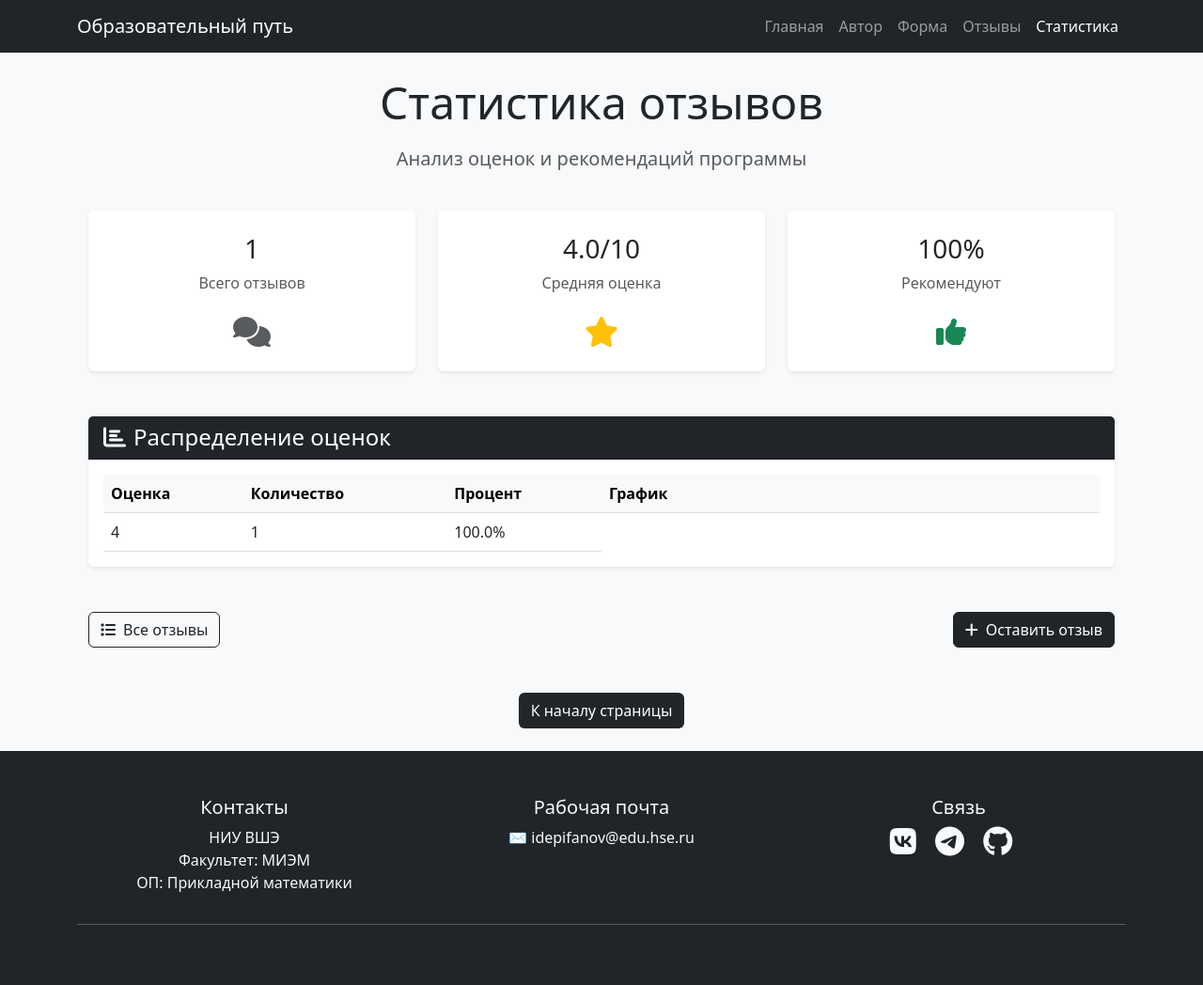
After one commit to EpifanovID/web_site, a Django app: page /app1/feedback_stats/ in a window 1280 px wide. The commit adds this page. Shown: the whole page at 94% size. Run offline with Django 5.2, Linux system fonts and the light colour scheme; tables that the repository leaves empty hold one stand-in row (values such as "Sample post").

Commit message:
Added feedback stats

```diff
--- a/app1/templates/app1/base.html
+++ b/app1/templates/app1/base.html
@@ -34,6 +34,9 @@
                 </li>
                 <li class="nav-item">
                     <a class="nav-link {% if request.path == '/app1/feedback_list/' %}active{% endif %}" href="/app1/feedback_list/">Отзывы</a>
+                </li>
+                <li class="nav-item">
+                    <a class="nav-link {% if request.path == '/app1/feedback_stats/' %}active{% endif %}" href="/app1/feedback_stats/">Статистика</a>
                 </li>
             </ul>
         </div>
--- /dev/null
+++ b/app1/templates/app1/feedback_stats.html
@@ -0,0 +1,106 @@
+{% extends "app1/base.html" %}
+
+{% block title %}Статистика отзывов{% endblock %}
+
+{% block content %}
+<div class="container">
+    <div class="row mb-4">
+        <div class="col-12 text-center">
+            <h2 class="display-5 mb-3">Статистика отзывов</h2>
+            <p class="lead text-muted">Анализ оценок и рекомендаций программы</p>
+        </div>
+    </div>
+
+    <!-- Основные метрики -->
+    <div class="row g-4 mb-5">
+        <div class="col-md-4">
+            <div class="card h-100 border-0 shadow-sm">
+                <div class="card-body text-center py-4">
+                    <h3 class="card-title">{{ total_feedbacks }}</h3>
+                    <p class="card-text text-muted">Всего отзывов</p>
+                    <i class="fas fa-comments fa-2x text-muted mt-2"></i>
+                </div>
+            </div>
+        </div>
+
+        <div class="col-md-4">
+            <div class="card h-100 border-0 shadow-sm">
+                <div class="card-body text-center py-4">
+                    <h3 class="card-title">{{ avg_rating|floatformat:1 }}/10</h3>
+                    <p class="card-text text-muted">Средняя оценка</p>
+                    <i class="fas fa-star fa-2x text-warning mt-2"></i>
+                </div>
+            </div>
+        </div>
+
+        <div class="col-md-4">
+            <div class="card h-100 border-0 shadow-sm">
+                <div class="card-body text-center py-4">
+                    <h3 class="card-title">{{ recommend_percent|floatformat:0 }}%</h3>
+                    <p class="card-text text-muted">Рекомендуют</p>
+                    <i class="fas fa-thumbs-up fa-2x text-success mt-2"></i>
+                </div>
+            </div>
+        </div>
+    </div>
+
+    <!-- Распределение оценок -->
+    <div class="card border-0 shadow-sm mb-5">
+        <div class="card-header bg-dark text-white">
+            <h4 class="mb-0"><i class="fas fa-chart-bar me-2"></i>Распределение оценок</h4>
+        </div>
+        <div class="card-body">
+            {% if rating_counts %}
+            <div class="table-responsive">
+                <table class="table table-hover mb-0">
+                    <thead>
+                        <tr class="table-light">
+                            <th>Оценка</th>
+                            <th>Количество</th>
+                            <th>Процент</th>
+                            <th class="w-50">График</th>
+                        </tr>
+                    </thead>
+                    <tbody>
+                        {% for item in rating_counts %}
+                        <tr>
+                            <td>{{ item.rating }}</td>
+                            <td>{{ item.count }}</td>
+                            <td>
+                                {% if total_feedbacks > 0 %}
+                                    {% widthratio item.count total_feedbacks 100 as percent %}
+                                    {{ percent|floatformat:1 }}%
+                                {% else %}
+                                    0.0%
+                                {% endif %}
+                            </td>
+                        </tr>
+                        {% endfor %}
+                    </tbody>
+                </table>
+            </div>
+            {% else %}
+            <div class="alert alert-info mb-0">Нет данных для отображения</div>
+            {% endif %}
+        </div>
+    </div>
+
+    <!-- Дополнительные действия -->
+    <div class="d-flex justify-content-between">
+        <a href="{% url 'app1:feedback_list' %}" class="btn btn-outline-dark">
+            <i class="fas fa-list me-2"></i>Все отзывы
+        </a>
+        <a href="{% url 'app1:feedback_form' %}" class="btn btn-dark">
+            <i class="fas fa-plus me-2"></i>Оставить отзыв
+        </a>
+    </div>
+</div>
+{% endblock %}
+
+{% block back_to_top %}
+<div class="text-center mt-4">
+    <a href="#" class="btn" style="background-color: #222529; color: white;">
+        <i ></i>К началу страницы
+    </a>
+</div>
+{% endblock %}
--- a/app1/urls.py
+++ b/app1/urls.py
@@ -9,4 +9,5 @@ urlpatterns = [
     path('feedback_form/', views.feedback_form, name='feedback_form'),
     path('feedback_form/feedback_thanks/', views.feedback_thanks, name='feedback_thanks'),
     path('feedback_list/', views.feedback_list, name='feedback_list'),
+    path('feedback_stats/', views.feedback_stats, name='feedback_stats'),
 ]
--- a/app1/views.py
+++ b/app1/views.py
@@ -2,6 +2,8 @@ from django.shortcuts import render, redirect
 from .models import Author, ProgramInfo, Classmate
 from .forms import ProgramFeedbackForm
 from .models import MathProgramFeedback
+from django.db.models import Avg, Count
+from django.shortcuts import render
 
 def home(request):
     return render(request, 'app1/home.html')
@@ -49,3 +51,20 @@ def feedback_list(request):
         'feedbacks': feedbacks,
         'title': 'Таблица отзывов'
     })
+
+def feedback_stats(request):
+    # Основные метрики
+    total_feedbacks = MathProgramFeedback.objects.count()
+    avg_rating = MathProgramFeedback.objects.aggregate(Avg('rating'))['rating__avg'] or 0
+    recommend_percent = MathProgramFeedback.objects.filter(recommend=True).count() / total_feedbacks * 100 if total_feedbacks > 0 else 0
+
+    # Распределение оценок (простая версия)
+    rating_counts = MathProgramFeedback.objects.values('rating').annotate(count=Count('id')).order_by('rating')
+
+    return render(request, 'app1/feedback_stats.html', {
+        'avg_rating': round(avg_rating, 2),
+        'recommend_percent': round(recommend_percent, 1),
+        'total_feedbacks': total_feedbacks,
+        'rating_counts': rating_counts,
+        'title': 'Статистика отзывов'
+    })
```
